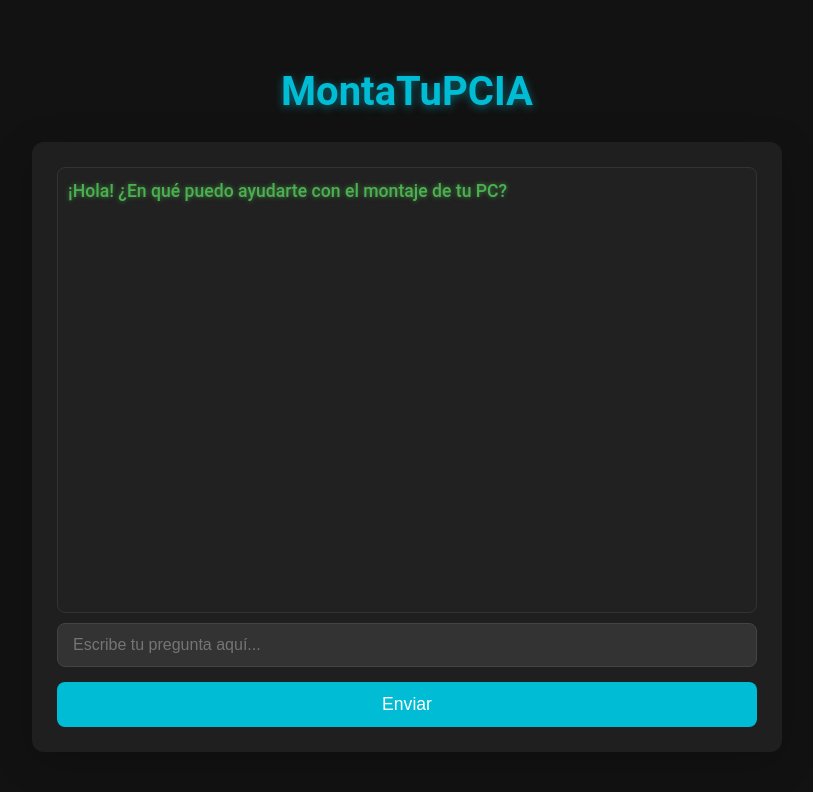
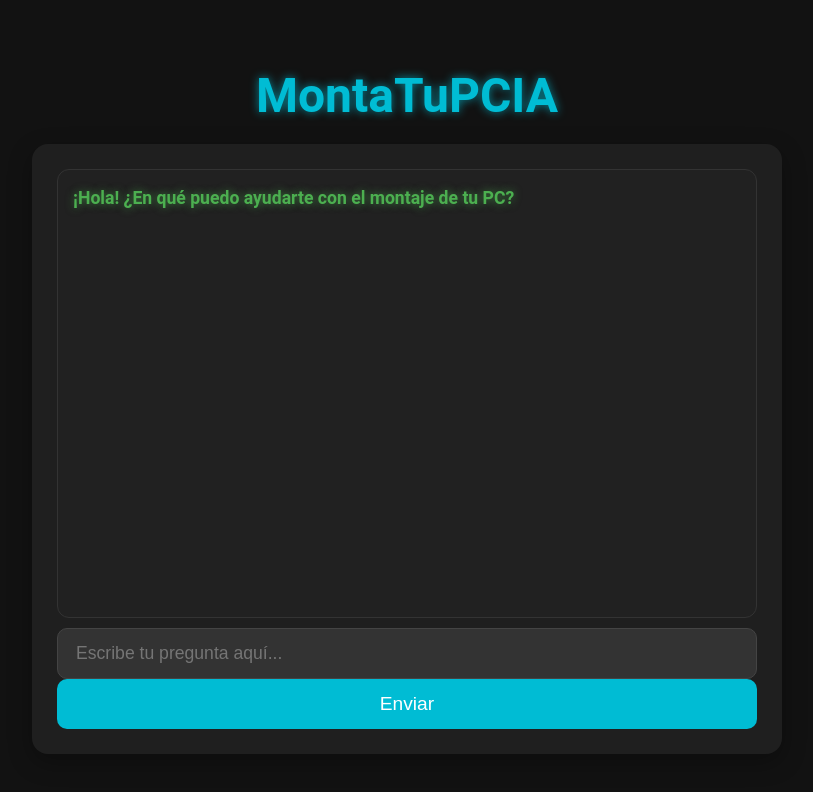
Before and after one commit to MontaTuPcIa/MontaTuPcIa.github.io, a plain HTML site: page index.html in a window 1280 px wide. Shown: the whole page, without its empty margins (233-1046 px from the left). Drawn offline with Linux system fonts and the light colour scheme.

Commit message:
index.html

```diff
--- a/index.html
+++ b/index.html
@@ -10,8 +10,8 @@
             font-family: 'Roboto', sans-serif;
             margin: 0;
             padding: 0;
-            background-color: #121212;
-            color: #fff;
+            background-color: #121212; /* Fondo oscuro */
+            color: #ffffff;
             display: flex;
             flex-direction: column;
             justify-content: center;
@@ -22,11 +22,11 @@
 
         /* Título */
         h1 {
-            font-size: 2.5em;
-            margin-top: 20px;
+            font-size: 3em;
+            color: #00bcd4;
+            margin: 20px 0;
             text-align: center;
-            color: #00bcd4;
-            text-shadow: 0 2px 8px rgba(0, 188, 212, 0.5);
+            text-shadow: 0 0 10px rgba(0, 188, 212, 0.7);
         }
 
         /* Caja de chat */
@@ -34,8 +34,8 @@
             width: 100%;
             max-width: 700px;
             background-color: #1f1f1f;
-            border-radius: 12px;
-            box-shadow: 0 10px 40px rgba(0, 0, 0, 0.2);
+            border-radius: 16px;
+            box-shadow: 0 8px 25px rgba(0, 0, 0, 0.3);
             padding: 25px;
             display: flex;
             flex-direction: column;
@@ -44,45 +44,45 @@
             transition: all 0.3s ease;
         }
 
+        /* Estilos para la caja de mensajes */
         #messages {
             height: 100%;
             overflow-y: auto;
+            border-radius: 12px;
+            background-color: #212121;
+            padding: 15px;
+            margin-bottom: 10px;
             border: 1px solid #333;
-            border-radius: 8px;
-            background-color: #212121;
-            padding: 10px;
-            margin-bottom: 10px;
         }
 
-        /* Estilo para los mensajes */
         .message {
-            margin-bottom: 15px;
+            margin-bottom: 12px;
             font-size: 1.1em;
             line-height: 1.5;
+            word-wrap: break-word;
         }
 
         .user {
             color: #ff9800;
-            font-weight: 500;
-            text-shadow: 0 0 5px rgba(255, 152, 0, 0.7);
+            font-weight: bold;
+            text-shadow: 0 0 8px rgba(255, 152, 0, 0.7);
         }
 
         .bot {
             color: #4caf50;
-            font-weight: 500;
-            text-shadow: 0 0 5px rgba(76, 175, 80, 0.7);
+            font-weight: bold;
+            text-shadow: 0 0 8px rgba(76, 175, 80, 0.7);
         }
 
         /* Entrada de texto */
         #user-input {
             width: 100%;
-            padding: 12px 15px;
+            padding: 14px 18px;
             background-color: #333;
             border: 1px solid #444;
-            border-radius: 8px;
+            border-radius: 10px;
             color: #fff;
-            font-size: 1em;
-            margin-bottom: 15px;
+            font-size: 1.1em;
             box-sizing: border-box;
             outline: none;
             transition: background-color 0.3s ease;
@@ -94,14 +94,14 @@
 
         /* Botón */
         button {
-            padding: 12px 20px;
+            padding: 14px 25px;
             background-color: #00bcd4;
             color: white;
             border: none;
-            border-radius: 8px;
-            font-size: 1.1em;
+            border-radius: 10px;
+            font-size: 1.2em;
             cursor: pointer;
-            transition: transform 0.2s ease, background-color 0.3s ease;
+            transition: transform 0.3s ease, background-color 0.3s ease;
         }
 
         button:hover {
@@ -109,21 +109,21 @@
             transform: translateY(-3px);
         }
 
-        /* Estilo para cuando el chat se desplaza */
+        /* Personalización de la barra de desplazamiento */
         #messages::-webkit-scrollbar {
             width: 8px;
         }
 
         #messages::-webkit-scrollbar-thumb {
-            background-color: #333;
+            background-color: #444;
             border-radius: 4px;
         }
 
         #messages::-webkit-scrollbar-track {
-            background-color: #212121;
+            background-color: #333;
         }
 
-        /* Hacer el chat responsivo */
+        /* Hacer que el chat sea responsivo */
         @media (max-width: 600px) {
             #chat-box {
                 width: 90%;
@@ -171,7 +171,7 @@
             // Limpiar el campo de entrada
             inputField.value = '';
 
-            // Simular una respuesta del bot (aquí iría la integración con IA)
+            // Simular una respuesta del bot (esto debe integrarse con la IA en el futuro)
             setTimeout(() => {
                 const botResponse = "Para comenzar, ¿cuál es el uso principal de tu PC? (gaming, trabajo, multimedia, etc.)";
                 messagesDiv.innerHTML += `<div class="message bot">IA: ${botResponse}</div>`;
```
